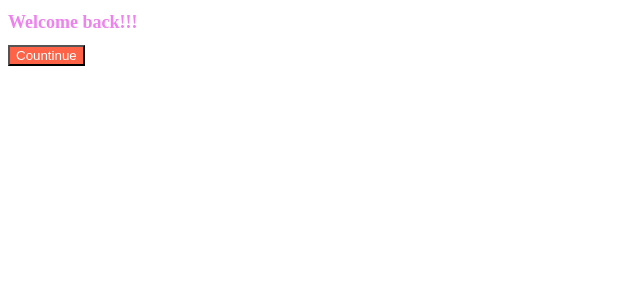
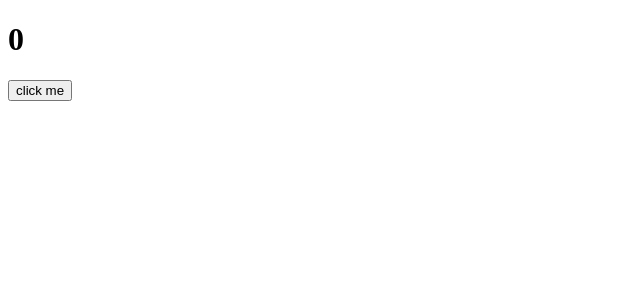
Before and after one commit to Cheyoung0203/my-app, a React (Create React App) app: page / in a window 1280 px wide. Shown: the top 300 px of the page, without its empty margins (0-640 px from the left). Built offline with nearby package versions, Linux system fonts and the light colour scheme.

Commit message:
effects part intro

```diff
--- a/src/App.js
+++ b/src/App.js
@@ -1,13 +1,23 @@
-import Button from "./Button";
-import styles from "./App.module.css";
+import { useState } from "react";
 
 function App() {
+  const [counter, setValue] = useState(0);
+  const onClick = () => setValue((prev) => prev + 1);
+  console.log("call an api");
   return (
     <div>
-      <h1 className={styles.title}>Welcome back!!!</h1>
-      <Button text={"Countinue"}></Button>
+      <h1>{counter}</h1>
+      <button onClick={onClick}>click me</button>
     </div>
   );
 }
 
 export default App;
+
+/**
+ * state를 변경할 때 모든 code들은 항상 다시 실행된다.
+ *
+ * 하지만 component 내부의 몇몇 코드는 처음 rendering될 때만 코드가 실행되길 원할 수 있다.
+ * example
+ * API를 통해 데이터를 가져올 때
+ */
--- a/src/index.js
+++ b/src/index.js
@@ -4,7 +4,7 @@
 
 const root = ReactDOM.createRoot(document.getElementById("root"));
 root.render(
-  <React.StrictMode>
-    <App />
-  </React.StrictMode>
+  // <React.StrictMode>
+  <App />
+  // </React.StrictMode>
 );
```
